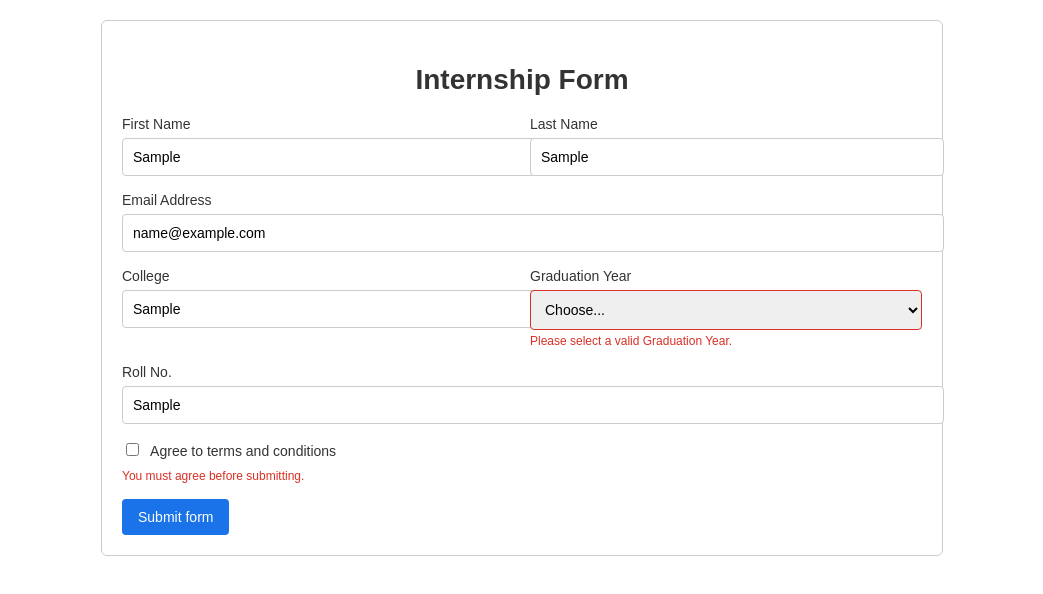
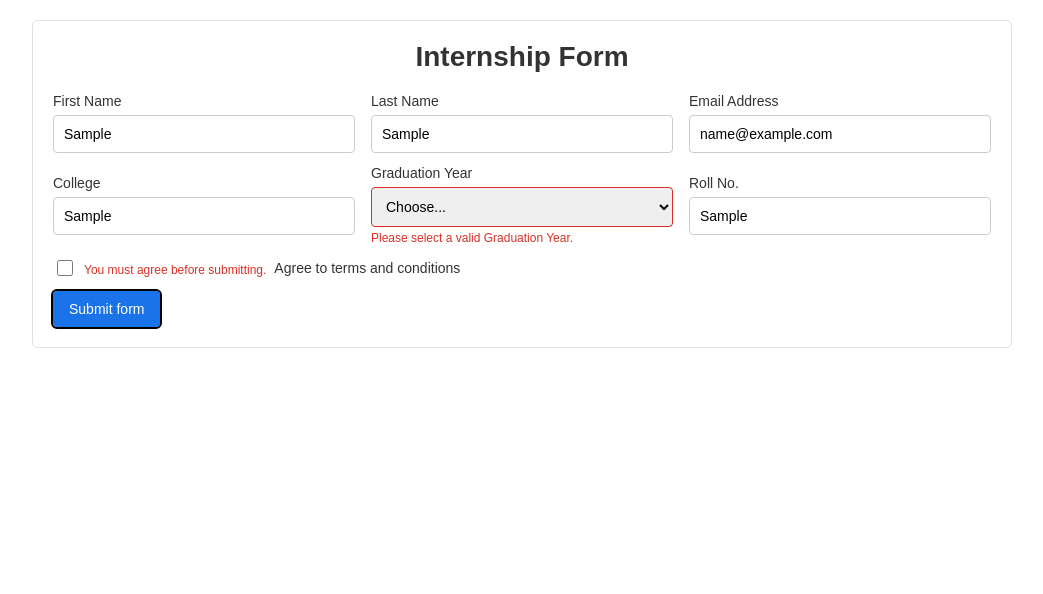
Before and after one commit to acciojob/bootstrap-form-easy-rhk998, a website: page main.html in a window 1280 px wide. Both pictures are taken after typing "Sample", "Sample", "name@example.com", "Sample", "Sample" into the empty fields and a click on the button "Submit form". Shown: the whole page, without its empty margins (118-1161 px from the left). Drawn offline with Linux system fonts and the light colour scheme.

Commit message:
created a submission

```diff
--- a/main.html
+++ b/main.html
@@ -5,6 +5,28 @@
   <title>Internship Form</title>
   <meta name="viewport" content="width=device-width, initial-scale=1" />
   <link rel="stylesheet" href="styles.css" />
+  <style>
+    .form-label { font-size: 14px; color: #333; margin-bottom: 6px; display: inline-block; }
+    .form-control,
+    .form-select {
+      padding: 10px;
+      border: 1px solid #ccc;
+      border-radius: 4px;
+      font-size: 14px;
+      width: 100%;
+    }
+    .form-check-input { width: 16px; height: 16px; }
+    .invalid-feedback {
+      color: #d93025;
+      font-size: 12px;
+      display: none;
+      margin-top: 4px;
+    }
+    input.invalid,
+    select.invalid {
+      border-color: #d93025;
+    }
+  </style>
 </head>
 <body>
 
@@ -13,21 +35,18 @@
 
     <form id="internship-form" novalidate>
       <div class="row">
-      <!-- First Name -->
         <div class="field">
           <label for="first-name-input" class="form-label">First Name</label>
           <input type="text" id="first-name-input" name="firstName" placeholder="First name" class="form-control" required />
           <span class="invalid-feedback" id="first-name-error">First name required!</span>
         </div>
 
-      <!-- Last Name -->
         <div class="field">
           <label for="last-name-input" class="form-label">Last Name</label>
           <input type="text" id="last-name-input" name="lastName" placeholder="Last name" class="form-control" required />
           <span class="invalid-feedback" id="last-name-error">Last name required!</span>
         </div>
 
-      <!-- Email -->
         <div class="field">
           <label for="email-input" class="form-label">Email Address</label>
           <input type="email" id="email-input" name="email" placeholder="xyz@abc.com" class="form-control" required />
@@ -36,14 +55,12 @@
       </div>
 
       <div class="row">
-      <!-- College -->
         <div class="field">
           <label for="college-input" class="form-label">College</label>
           <input type="text" id="college-input" name="college" placeholder="College name" class="form-control" required />
           <span class="invalid-feedback" id="college-error">Please provide a valid college.</span>
         </div>
 
-      <!-- Graduation Year -->
         <div class="field">
           <label for="grad-year-select" class="form-label">Graduation Year</label>
           <select id="grad-year-select" name="graduationYear" class="form-select" required>
@@ -56,7 +73,6 @@
           <span class="invalid-feedback" id="graduation-year-error">Please select a valid Graduation Year.</span>
         </div>
 
-      <!-- Roll No. -->
         <div class="field">
           <label for="roll-no-input" class="form-label">Roll No.</label>
           <input type="text" id="roll-no-input" name="rollNo" placeholder="Roll No." class="form-control" required />
@@ -64,19 +80,20 @@
         </div>
       </div>
 
-    <div class="row">
-      <!-- Terms and Conditions -->
+      <div class="row" style="align-items: center;">
         <div class="field">
-        <label class="form-label">
+          <div style="display:flex; align-items:center; gap:8px;">
             <input type="checkbox" id="conditions-checkbox" name="conditions" class="form-check-input" required />
+          <span class="invalid-feedback" id="conditions-error">You must agree before submitting.</span>
+            <label for="conditions-checkbox" class="form-label" style="font-size:14px; margin:0;">
               Agree to terms and conditions
             </label>
-        <span class="invalid-feedback" id="conditions-error">You must agree before submitting.</span>
+          </div>
         </div>
       </div>
 
       <div class="actions">
-      <button type="submit">Submit form</button>
+        <button type="submit" id="submit-btn">Submit form</button>
       </div>
     </form>
   </div>
--- a/styles.css
+++ b/styles.css
@@ -1,94 +1,99 @@
-/* Base */
-body {
-  font-family: Arial, sans-serif;
-  color: #333;
-  margin: 0;
-  padding: 0;
+/* Base styles */
+@font-face { font-family: system-ui; src: local("Arial"); }
+:root {
+  --border: #e0e0e0;
+  --focus: #66afe9;
+  --error: #d93025;
+  --btn: #1a73e8;
 }
+* { box-sizing: border-box; }
+html, body { margin: 0; padding: 0; font-family: Arial, sans-serif; color: #333; }
 
+/* Card layout */
 .form-card {
-  border: 1px solid #ccc;
+  border: 1px solid var(--border);
   padding: 20px;
   margin: 20px auto;
   border-radius: 6px;
-  max-width: 800px;
-  background: #fff;
+  max-width: 980px;
 }
-
 h2 {
   text-align: center;
   font-size: 28px;
-  margin-bottom: 20px;
+  margin: 0 0 20px;
 }
 
+/* Form grid */
 .row {
   display: flex;
+  gap: 16px;
   flex-wrap: wrap;
-  gap: 16px;
-  margin-bottom: 16px;
+  align-items: center;
+  margin-bottom: 12px;
 }
-
 .field {
-  flex: 1;
-  min-width: 260px;
   display: flex;
   flex-direction: column;
+  min-width: 260px;
+  flex: 1;
 }
-
-.form-label {
+label {
   font-size: 14px;
+  color: #333;
   margin-bottom: 6px;
 }
-
-.form-control,
-.form-select {
+input[type="text"],
+input[type="email"],
+select {
   padding: 10px;
   border: 1px solid #ccc;
   border-radius: 4px;
   font-size: 14px;
-  width: 100%;
+  outline: none;
+}
+input:focus,
+select:focus {
+  border-color: var(--focus);
+  box-shadow: 0 0 0 2px rgba(102, 175, 233, 0.15);
 }
 
-.form-check-input {
-  margin-right: 8px;
-}
-
+/* Validation */
 .invalid-feedback {
-  color: #d93025;
+  color: var(--error);
   font-size: 12px;
   display: none;
   margin-top: 4px;
 }
-
 input.invalid,
 select.invalid {
-  border-color: #d93025;
+  border-color: var(--error);
 }
+.valid-hidden { display: none; }
 
+/* Actions */
 .actions {
-  margin-top: 16px;
+  display: flex;
+  align-items: center;
+  gap: 12px;
+  margin-top: 8px;
 }
-
 button {
+  background: var(--btn);
+  color: white;
+  border: none;
   padding: 10px 16px;
-  font-size: 14px;
-  background: #1a73e8;
-  color: #fff;
-  border: none;
   border-radius: 4px;
   cursor: pointer;
+  font-size: 14px;
 }
+button:focus { outline: 2px solid #000; }
+.note {
+  font-size: 12px;
+  color: #555;
+}
+.clone { margin-top: 40px; }
 
-button:hover {
-  background-color: #155ab6;
+/* Responsive tweaks */
+@media (max-width: 800px) {
+  .field { min-width: 100%; }
 }
-
-@media (max-width: 768px) {
-  .row {
-    flex-direction: column;
-  }
-
-  .field {
-    min-width: 100%;
-  }
-}
```
Lines whose indentation alone changed are shown as unchanged.
